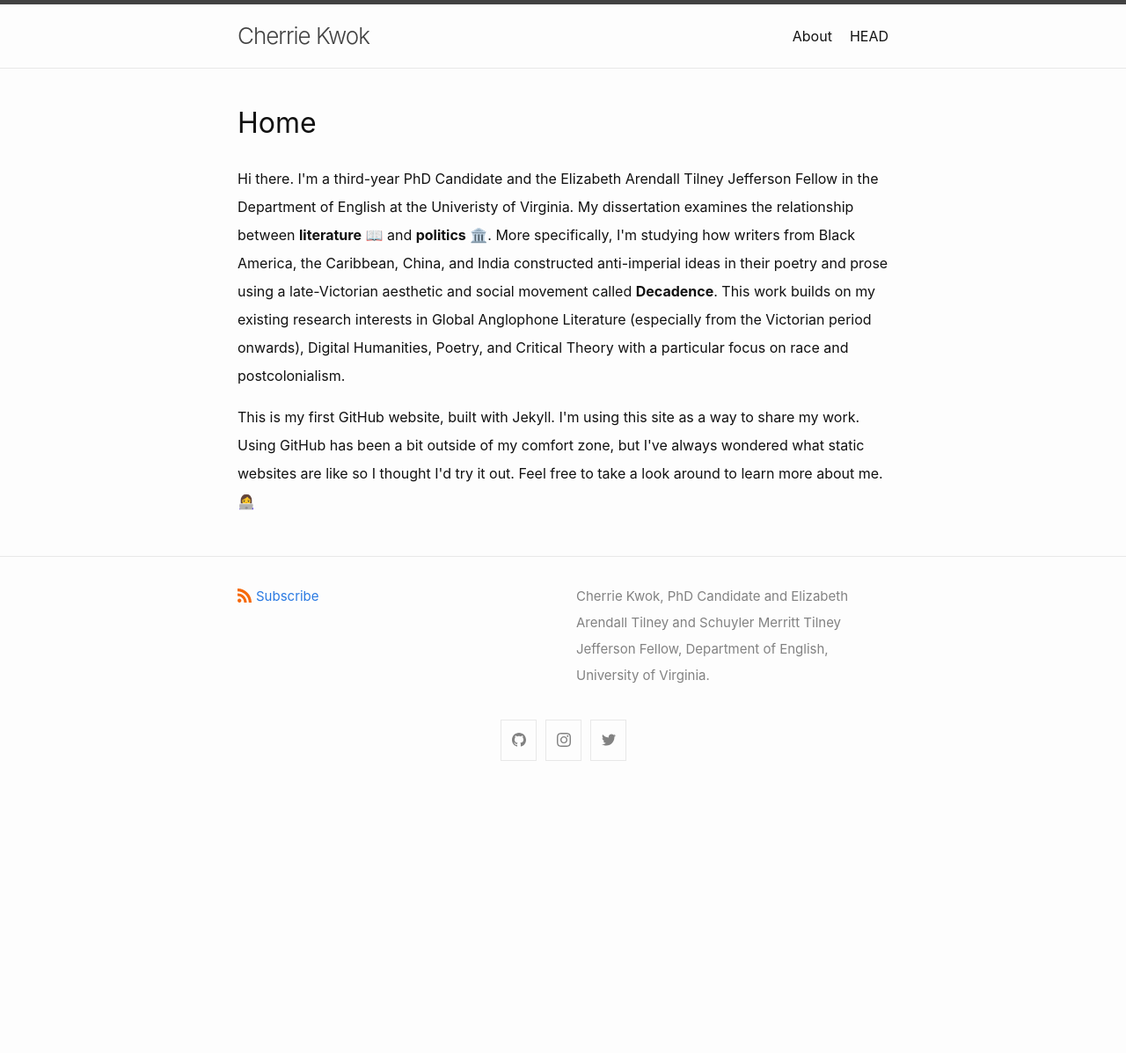
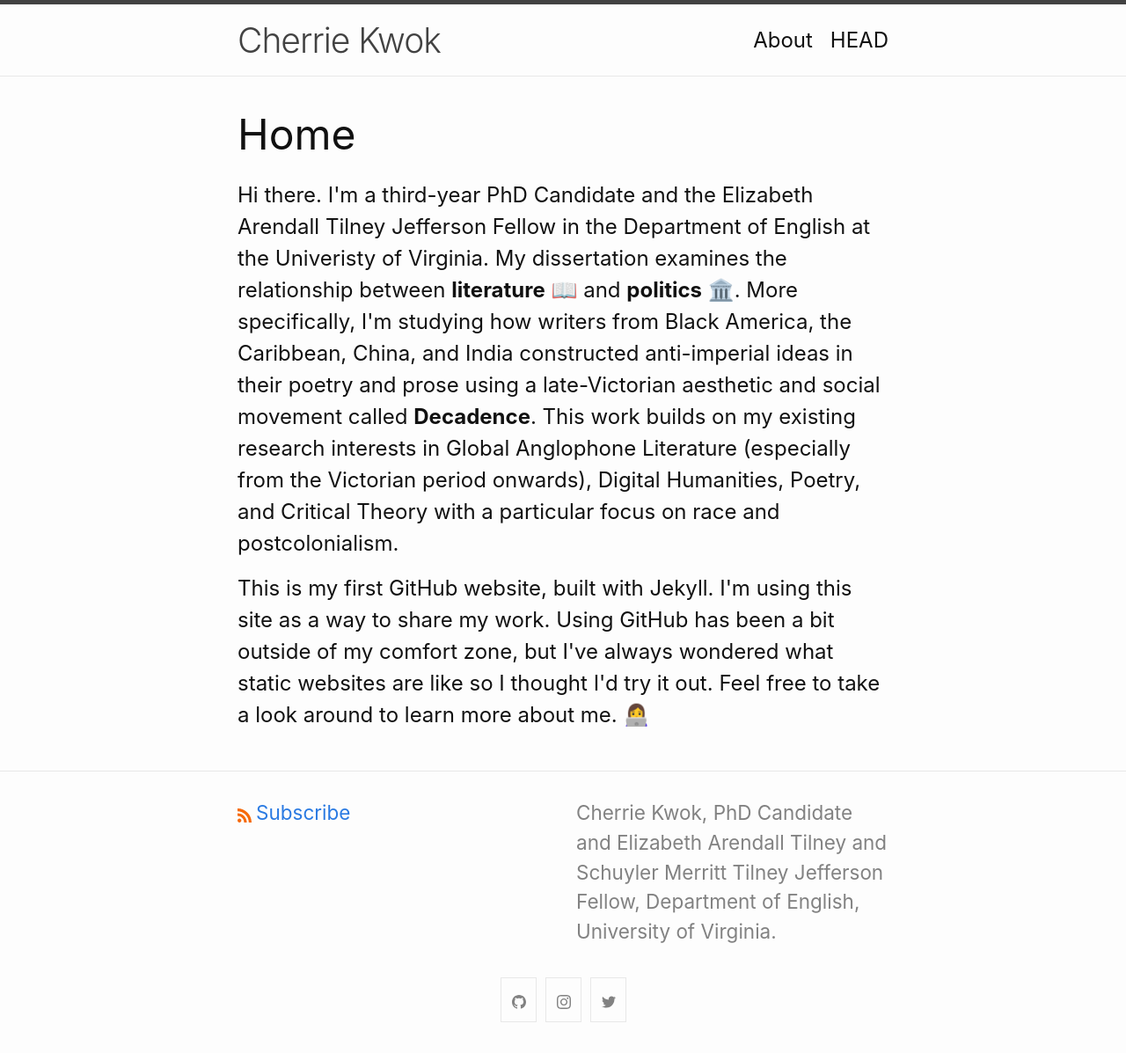
Before and after one commit to mk7kf/mk7kf.github.io, a Jekyll site: the page built from index.md, in a window 1280 px wide. Shown: the whole page at 88% size. Built offline with Jekyll 4.4.1, drawn with Linux system fonts in a browser that asks for light colours; emoji names are drawn with the system emoji font; before the commit the page ends 900 px from its top, so only the background shows below that.

Commit message:
Update initialize.scss

```diff
--- a/_sass/minima/initialize.scss
+++ b/_sass/minima/initialize.scss
@@ -4,10 +4,10 @@
 
 $base-font-family: -apple-system, BlinkMacSystemFont, "Segoe UI", "Segoe UI Symbol", "Segoe UI Emoji", "Apple Color Emoji", Roboto, Helvetica, Arial, sans-serif !default;
 $code-font-family: "Menlo", "Inconsolata", "Consolas", "Roboto Mono", "Ubuntu Mono", "Liberation Mono", "Courier New", monospace;
-$base-font-size:   16px !default;
+$base-font-size:   24px !default;
 $base-font-weight: 400 !default;
 $small-font-size:  $base-font-size * 0.875 !default;
-$base-line-height: 2 !default;
+$base-line-height: 1.5 !default;
 
 $spacing-unit:     30px !default;
 
```
